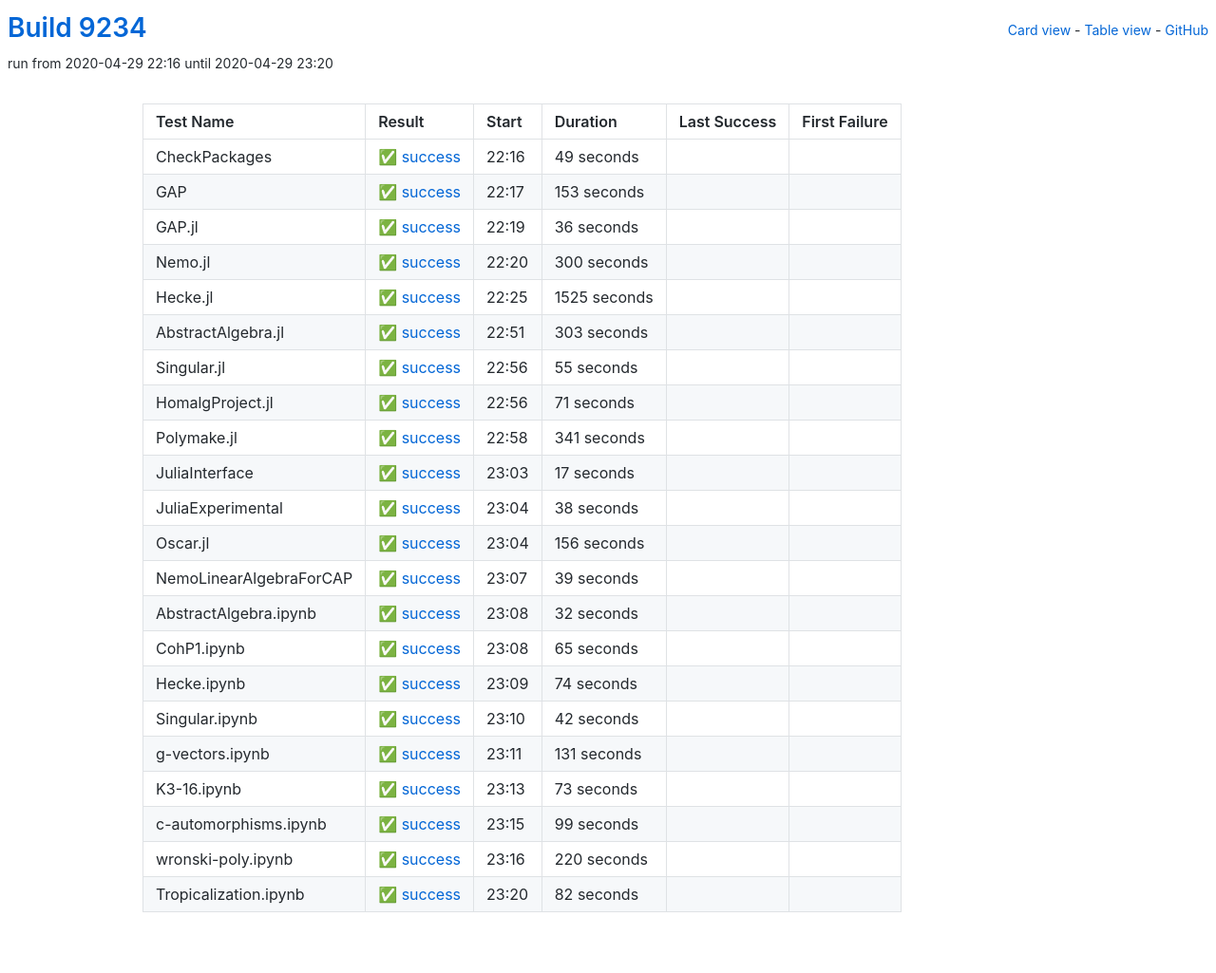
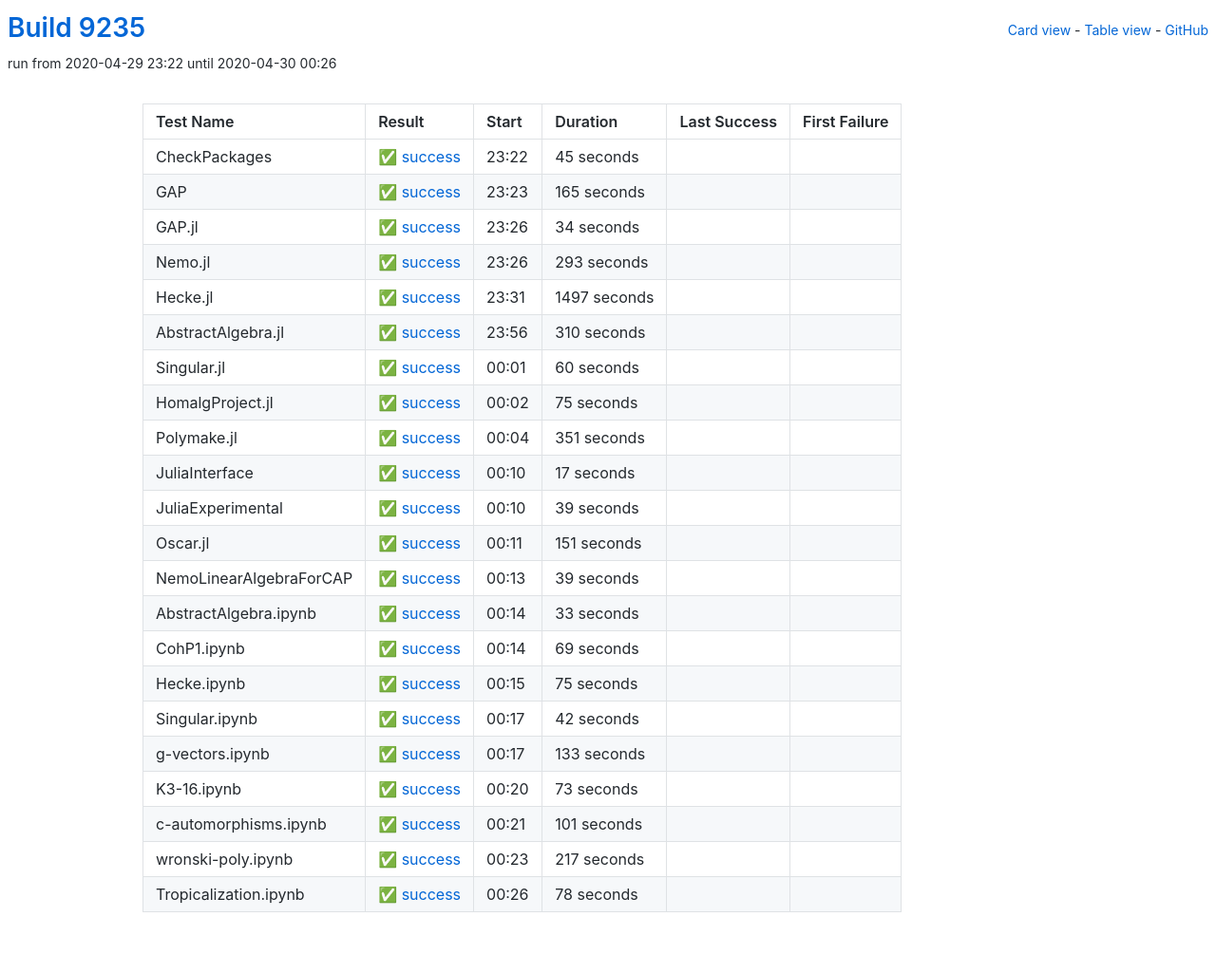
Before and after one commit to oscar-system/oscar-ci-status, a Jekyll site: the page built from table.html, in a window 1280 px wide. Shown: the whole page at 95% size. Built offline with Jekyll 4.4.1, drawn with Linux system fonts in a browser that asks for light colours.

Commit message:
Build 9235

```diff
--- a/_data/ci.yml
+++ b/_data/ci.yml
@@ -1,104 +1,104 @@
-build: 9234
-build_url: https://oscarci.mathematik.uni-kl.de/job/oscar/9234/
+build: 9235
+build_url: https://oscarci.mathematik.uni-kl.de/job/oscar/9235/
 job: oscar
 tests:
-- duration: 49
+- duration: 45
   exitcode: 0
   first_failure: false
   first_failure_url: null
   last_success: false
   last_success_url: null
-  log: https://oscarci.mathematik.uni-kl.de/job/oscar/9234/artifact/logs/build-9234/CheckPackages.log
+  log: https://oscarci.mathematik.uni-kl.de/job/oscar/9235/artifact/logs/build-9235/CheckPackages.log
   name: CheckPackages
-  start: 2020-04-29 22:16
+  start: 2020-04-29 23:22
   status: success
   success: true
-- duration: 153
+- duration: 165
   exitcode: 0
   first_failure: false
   first_failure_url: null
   last_success: false
   last_success_url: null
-  log: https://oscarci.mathematik.uni-kl.de/job/oscar/9234/artifact/logs/build-9234/GAP.log
+  log: https://oscarci.mathematik.uni-kl.de/job/oscar/9235/artifact/logs/build-9235/GAP.log
   name: GAP
-  start: 2020-04-29 22:17
+  start: 2020-04-29 23:23
   status: success
   success: true
-- duration: 36
+- duration: 34
   exitcode: 0
   first_failure: false
   first_failure_url: null
   last_success: false
   last_success_url: null
-  log: https://oscarci.mathematik.uni-kl.de/job/oscar/9234/artifact/logs/build-9234/GAP.jl.log
+  log: https://oscarci.mathematik.uni-kl.de/job/oscar/9235/artifact/logs/build-9235/GAP.jl.log
   name: GAP.jl
-  start: 2020-04-29 22:19
+  start: 2020-04-29 23:26
   status: success
   success: true
-- duration: 300
+- duration: 293
   exitcode: 0
   first_failure: false
   first_failure_url: null
   last_success: false
   last_success_url: null
-  log: https://oscarci.mathematik.uni-kl.de/job/oscar/9234/artifact/logs/build-9234/Nemo.jl.log
+  log: https://oscarci.mathematik.uni-kl.de/job/oscar/9235/artifact/logs/build-9235/Nemo.jl.log
   name: Nemo.jl
-  start: 2020-04-29 22:20
+  start: 2020-04-29 23:26
   status: success
   success: true
-- duration: 1525
+- duration: 1497
   exitcode: 0
   first_failure: false
   first_failure_url: null
   last_success: false
   last_success_url: null
-  log: https://oscarci.mathematik.uni-kl.de/job/oscar/9234/artifact/logs/build-9234/Hecke.jl.log
+  log: https://oscarci.mathematik.uni-kl.de/job/oscar/9235/artifact/logs/build-9235/Hecke.jl.log
   name: Hecke.jl
-  start: 2020-04-29 22:25
+  start: 2020-04-29 23:31
   status: success
   success: true
-- duration: 303
+- duration: 310
   exitcode: 0
   first_failure: false
   first_failure_url: null
   last_success: false
   last_success_url: null
-  log: https://oscarci.mathematik.uni-kl.de/job/oscar/9234/artifact/logs/build-9234/AbstractAlgebra.jl.log
+  log: https://oscarci.mathematik.uni-kl.de/job/oscar/9235/artifact/logs/build-9235/AbstractAlgebra.jl.log
   name: AbstractAlgebra.jl
-  start: 2020-04-29 22:51
+  start: 2020-04-29 23:56
   status: success
   success: true
-- duration: 55
+- duration: 60
   exitcode: 0
   first_failure: false
   first_failure_url: null
   last_success: false
   last_success_url: null
-  log: https://oscarci.mathematik.uni-kl.de/job/oscar/9234/artifact/logs/build-9234/Singular.jl.log
+  log: https://oscarci.mathematik.uni-kl.de/job/oscar/9235/artifact/logs/build-9235/Singular.jl.log
   name: Singular.jl
-  start: 2020-04-29 22:56
+  start: 2020-04-30 00:01
   status: success
   success: true
-- duration: 71
+- duration: 75
   exitcode: 0
   first_failure: false
   first_failure_url: null
   last_success: false
   last_success_url: null
-  log: https://oscarci.mathematik.uni-kl.de/job/oscar/9234/artifact/logs/build-9234/HomalgProject.jl.log
+  log: https://oscarci.mathematik.uni-kl.de/job/oscar/9235/artifact/logs/build-9235/HomalgProject.jl.log
   name: HomalgProject.jl
-  start: 2020-04-29 22:56
+  start: 2020-04-30 00:02
   status: success
   success: true
-- duration: 341
+- duration: 351
   exitcode: 0
   first_failure: false
   first_failure_url: null
   last_success: false
   last_success_url: null
-  log: https://oscarci.mathematik.uni-kl.de/job/oscar/9234/artifact/logs/build-9234/Polymake.jl.log
+  log: https://oscarci.mathematik.uni-kl.de/job/oscar/9235/artifact/logs/build-9235/Polymake.jl.log
   name: Polymake.jl
-  start: 2020-04-29 22:58
+  start: 2020-04-30 00:04
   status: success
   success: true
 - duration: 17
@@ -107,31 +107,9 @@
   first_failure_url: null
   last_success: false
   last_success_url: null
-  log: https://oscarci.mathematik.uni-kl.de/job/oscar/9234/artifact/logs/build-9234/JuliaInterface.log
+  log: https://oscarci.mathematik.uni-kl.de/job/oscar/9235/artifact/logs/build-9235/JuliaInterface.log
   name: JuliaInterface
-  start: 2020-04-29 23:03
-  status: success
-  success: true
-- duration: 38
-  exitcode: 0
-  first_failure: false
-  first_failure_url: null
-  last_success: false
-  last_success_url: null
-  log: https://oscarci.mathematik.uni-kl.de/job/oscar/9234/artifact/logs/build-9234/JuliaExperimental.log
-  name: JuliaExperimental
-  start: 2020-04-29 23:04
-  status: success
-  success: true
-- duration: 156
-  exitcode: 0
-  first_failure: false
-  first_failure_url: null
-  last_success: false
-  last_success_url: null
-  log: https://oscarci.mathematik.uni-kl.de/job/oscar/9234/artifact/logs/build-9234/Oscar.jl.log
-  name: Oscar.jl
-  start: 2020-04-29 23:04
+  start: 2020-04-30 00:10
   status: success
   success: true
 - duration: 39
@@ -140,42 +118,64 @@
   first_failure_url: null
   last_success: false
   last_success_url: null
-  log: https://oscarci.mathematik.uni-kl.de/job/oscar/9234/artifact/logs/build-9234/NemoLinearAlgebraForCAP.log
-  name: NemoLinearAlgebraForCAP
-  start: 2020-04-29 23:07
+  log: https://oscarci.mathematik.uni-kl.de/job/oscar/9235/artifact/logs/build-9235/JuliaExperimental.log
+  name: JuliaExperimental
+  start: 2020-04-30 00:10
   status: success
   success: true
-- duration: 32
+- duration: 151
   exitcode: 0
   first_failure: false
   first_failure_url: null
   last_success: false
   last_success_url: null
-  log: https://oscarci.mathematik.uni-kl.de/job/oscar/9234/artifact/logs/build-9234/AbstractAlgebra.ipynb.log
-  name: AbstractAlgebra.ipynb
-  start: 2020-04-29 23:08
+  log: https://oscarci.mathematik.uni-kl.de/job/oscar/9235/artifact/logs/build-9235/Oscar.jl.log
+  name: Oscar.jl
+  start: 2020-04-30 00:11
   status: success
   success: true
-- duration: 65
+- duration: 39
   exitcode: 0
   first_failure: false
   first_failure_url: null
   last_success: false
   last_success_url: null
-  log: https://oscarci.mathematik.uni-kl.de/job/oscar/9234/artifact/logs/build-9234/CohP1.ipynb.log
-  name: CohP1.ipynb
-  start: 2020-04-29 23:08
+  log: https://oscarci.mathematik.uni-kl.de/job/oscar/9235/artifact/logs/build-9235/NemoLinearAlgebraForCAP.log
+  name: NemoLinearAlgebraForCAP
+  start: 2020-04-30 00:13
   status: success
   success: true
-- duration: 74
+- duration: 33
   exitcode: 0
   first_failure: false
   first_failure_url: null
   last_success: false
   last_success_url: null
-  log: https://oscarci.mathematik.uni-kl.de/job/oscar/9234/artifact/logs/build-9234/Hecke.ipynb.log
+  log: https://oscarci.mathematik.uni-kl.de/job/oscar/9235/artifact/logs/build-9235/AbstractAlgebra.ipynb.log
+  name: AbstractAlgebra.ipynb
+  start: 2020-04-30 00:14
+  status: success
+  success: true
+- duration: 69
+  exitcode: 0
+  first_failure: false
+  first_failure_url: null
+  last_success: false
+  last_success_url: null
+  log: https://oscarci.mathematik.uni-kl.de/job/oscar/9235/artifact/logs/build-9235/CohP1.ipynb.log
+  name: CohP1.ipynb
+  start: 2020-04-30 00:14
+  status: success
+  success: true
+- duration: 75
+  exitcode: 0
+  first_failure: false
+  first_failure_url: null
+  last_success: false
+  last_success_url: null
+  log: https://oscarci.mathematik.uni-kl.de/job/oscar/9235/artifact/logs/build-9235/Hecke.ipynb.log
   name: Hecke.ipynb
-  start: 2020-04-29 23:09
+  start: 2020-04-30 00:15
   status: success
   success: true
 - duration: 42
@@ -184,20 +184,20 @@
   first_failure_url: null
   last_success: false
   last_success_url: null
-  log: https://oscarci.mathematik.uni-kl.de/job/oscar/9234/artifact/logs/build-9234/Singular.ipynb.log
+  log: https://oscarci.mathematik.uni-kl.de/job/oscar/9235/artifact/logs/build-9235/Singular.ipynb.log
   name: Singular.ipynb
-  start: 2020-04-29 23:10
+  start: 2020-04-30 00:17
   status: success
   success: true
-- duration: 131
+- duration: 133
   exitcode: 0
   first_failure: false
   first_failure_url: null
   last_success: false
   last_success_url: null
-  log: https://oscarci.mathematik.uni-kl.de/job/oscar/9234/artifact/logs/build-9234/g-vectors.ipynb.log
+  log: https://oscarci.mathematik.uni-kl.de/job/oscar/9235/artifact/logs/build-9235/g-vectors.ipynb.log
   name: g-vectors.ipynb
-  start: 2020-04-29 23:11
+  start: 2020-04-30 00:17
   status: success
   success: true
 - duration: 73
@@ -206,41 +206,41 @@
   first_failure_url: null
   last_success: false
   last_success_url: null
-  log: https://oscarci.mathematik.uni-kl.de/job/oscar/9234/artifact/logs/build-9234/K3-16.ipynb.log
+  log: https://oscarci.mathematik.uni-kl.de/job/oscar/9235/artifact/logs/build-9235/K3-16.ipynb.log
   name: K3-16.ipynb
-  start: 2020-04-29 23:13
+  start: 2020-04-30 00:20
   status: success
   success: true
-- duration: 99
+- duration: 101
   exitcode: 0
   first_failure: false
   first_failure_url: null
   last_success: false
   last_success_url: null
-  log: https://oscarci.mathematik.uni-kl.de/job/oscar/9234/artifact/logs/build-9234/c-automorphisms.ipynb.log
+  log: https://oscarci.mathematik.uni-kl.de/job/oscar/9235/artifact/logs/build-9235/c-automorphisms.ipynb.log
   name: c-automorphisms.ipynb
-  start: 2020-04-29 23:15
+  start: 2020-04-30 00:21
   status: success
   success: true
-- duration: 220
+- duration: 217
   exitcode: 0
   first_failure: false
   first_failure_url: null
   last_success: false
   last_success_url: null
-  log: https://oscarci.mathematik.uni-kl.de/job/oscar/9234/artifact/logs/build-9234/wronski-poly.ipynb.log
+  log: https://oscarci.mathematik.uni-kl.de/job/oscar/9235/artifact/logs/build-9235/wronski-poly.ipynb.log
   name: wronski-poly.ipynb
-  start: 2020-04-29 23:16
+  start: 2020-04-30 00:23
   status: success
   success: true
-- duration: 82
+- duration: 78
   exitcode: 0
   first_failure: false
   first_failure_url: null
   last_success: false
   last_success_url: null
-  log: https://oscarci.mathematik.uni-kl.de/job/oscar/9234/artifact/logs/build-9234/Tropicalization.ipynb.log
+  log: https://oscarci.mathematik.uni-kl.de/job/oscar/9235/artifact/logs/build-9235/Tropicalization.ipynb.log
   name: Tropicalization.ipynb
-  start: 2020-04-29 23:20
+  start: 2020-04-30 00:26
   status: success
   success: true
```
Also changed, not shown: README.md.
